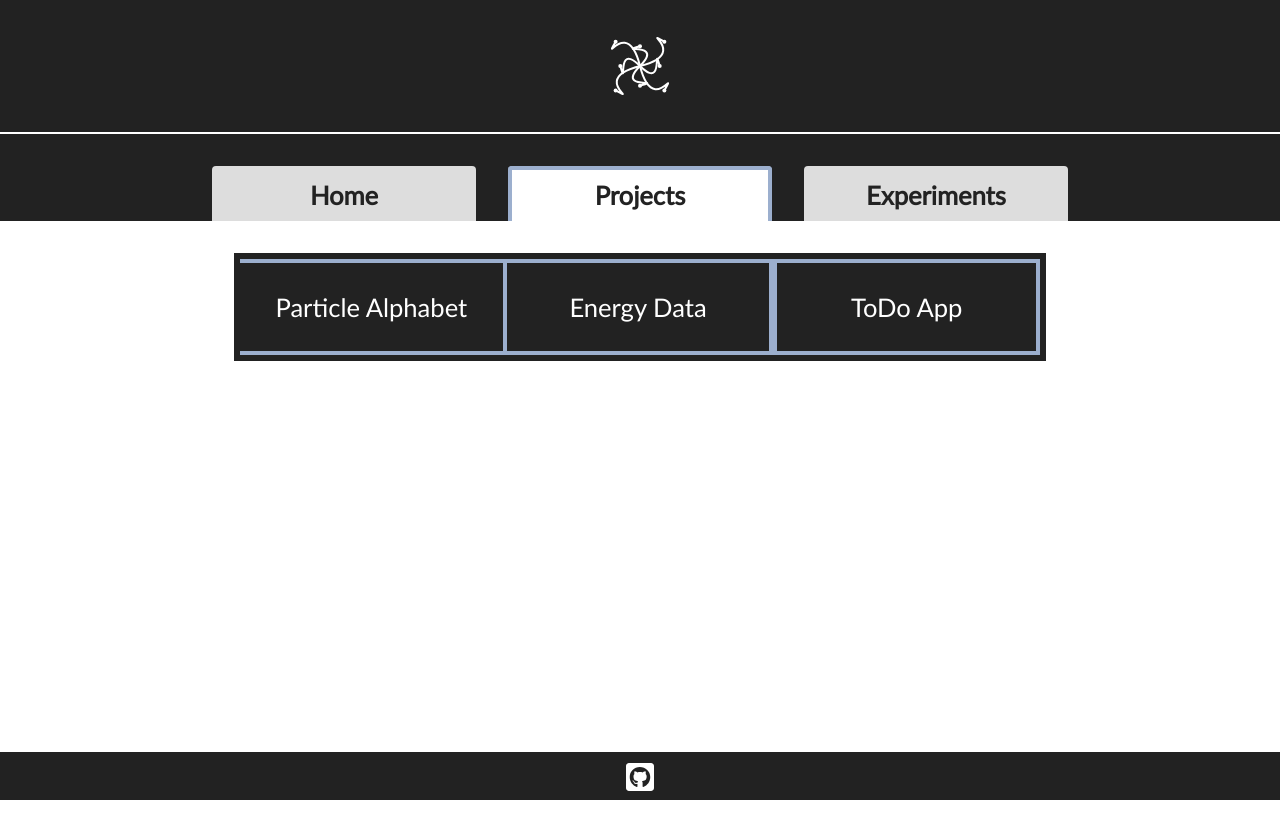
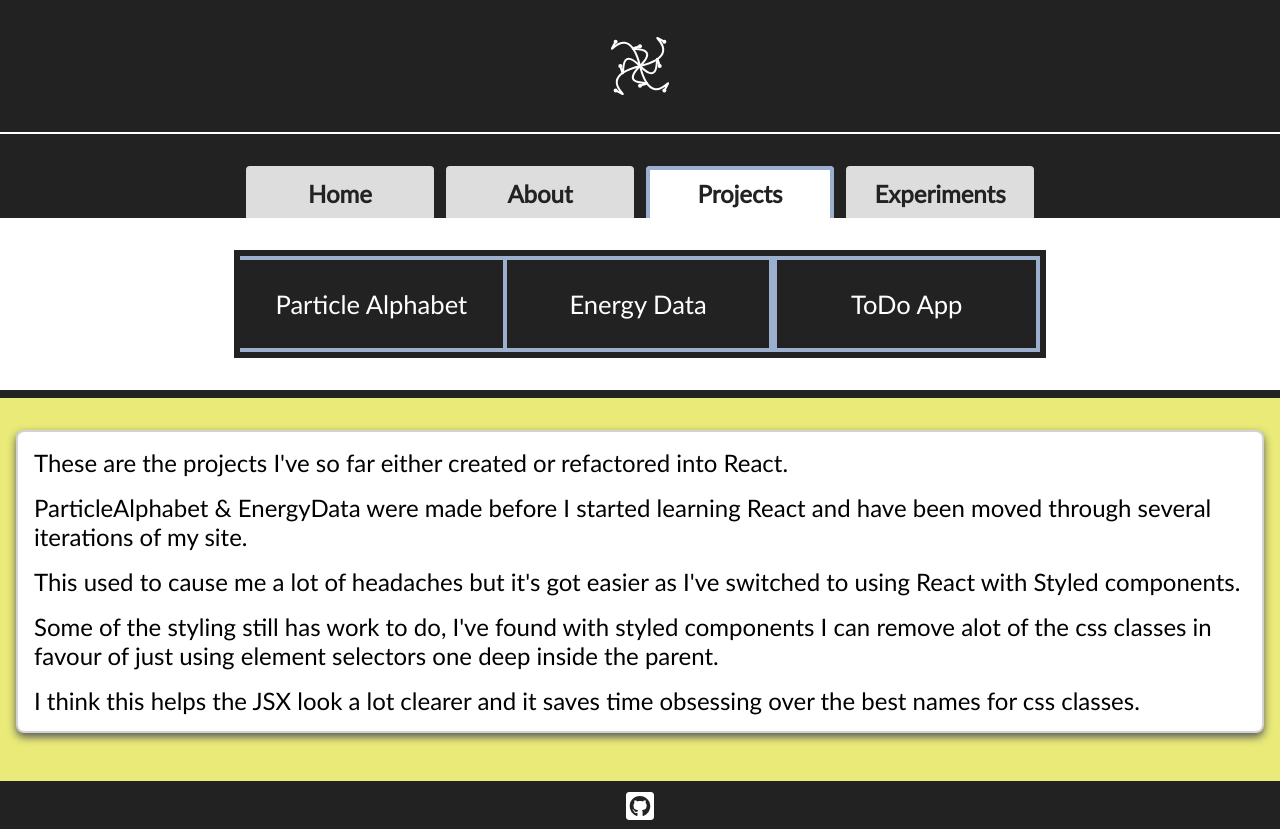
Before and after one commit to Hoppy1982/portfolio-v4, a React app: page /projects in a window 1280 px wide. Before the commit the page ends 800 px from the top, so only its background shows below. Built offline with nearby package versions, Linux system fonts and the light colour scheme.

Commit message:
improved charts styling overflow not working & margins on WorldBankAPI

```diff
--- /dev/null
+++ b/client/src/components/About.js
@@ -0,0 +1,41 @@
+import React, { Component } from 'react'
+import styled from 'styled-components'
+import commonStyles from '../common-styles'
+
+
+function About(props) {
+  return <div className={props.className}>
+    <p>About page placeholder</p>
+  </div>
+}
+
+
+const StyledAbout = styled(About)`
+  ${commonStyles.defaultStyles}
+  font-size: 16px;
+  margin-top: 1.5em;
+
+  article {
+    margin: ${commonStyles.sideMarginOne};
+    border: solid lightgrey 2px;
+    border-radius: 8px;
+    box-shadow: 0px 4px 8px #575859;
+    background-color: ${commonStyles.colorOne};
+    color: #fff;
+  }
+
+  p {
+    margin: ${commonStyles.sideMarginOne};
+    text-align: center;
+    font-size: calc(1.2em + 0.5vw);
+  }
+
+  @media only screen
+    and (min-device-width: 1200px)
+    and (min-width: 1200px) {
+      flex: 1 1 100%;
+      max-width: 1200px;
+    }
+`
+
+export default StyledAbout
--- a/client/src/components/App.js
+++ b/client/src/components/App.js
@@ -21,6 +21,7 @@ import NotFound from './NotFound'
 import Header from './Header'
 import Footer from './Footer'
 import Home from './Home'
+import About from './About'
 import Experiments from './Experiments'
 import ProjectNavAndView from './ProjectNavAndView/ProjectNavAndView'
 
@@ -37,6 +38,7 @@ class App extends Component {
         <main>
           <Switch>
             <Route exact path='/home' component={Home} />
+            <Route exact path='/about' component={About} />
             <Route exact path='/experiments' component={Experiments} />
             <Route path='/projects' component={ProjectNavAndView} />
             <Route exact path='/' component={Home} />
--- a/client/src/components/Nav.js
+++ b/client/src/components/Nav.js
@@ -10,6 +10,7 @@ class Nav extends Component {
     return(
       <nav className={this.props.className}>
         <NavLink to='/home' activeClassName='active' exact={true} className='navbar__link'>Home</NavLink>
+        <NavLink to='/about' activeClassName='active' exact={true} className='navbar__link'>About</NavLink>
         <NavLink to='/projects' activeClassName='active' className='navbar__link'>Projects</NavLink>
         <NavLink to='/experiments' activeClassName='active' className='navbar__link'>Experiments</NavLink>
       </nav>
@@ -32,13 +33,13 @@ const StyledNav = styled(Nav)`
 
 
   .navbar__link {
-    flex: 0 1 auto;
+    flex: 0 1 180px;
     list-style: none;
     height: 2em;
-    font-size: calc(0.8em + 1vw);
+    font-size: calc(0.7em + 1vw);
     line-height: 2em;
-    margin-left: ${commonStyles.sideMarginOne};
-    margin-right: ${commonStyles.sideMarginOne};
+    margin-left: 6px;
+    margin-right: 6px;
     background: #ddd;
     color: ${commonStyles.colorOne};
     font-weight: 600;
--- a/client/src/components/ProjectNavAndView/ProjectNavAndView.js
+++ b/client/src/components/ProjectNavAndView/ProjectNavAndView.js
@@ -6,7 +6,7 @@ import {
 } from 'react-router-dom'
 import styled from 'styled-components'
 import ProjectNav from './ProjectNav/ProjectNav'
-import ToDo from './../projects/ToDo/ToDo'
+import ProjectsDesc from './ProjectsDesc'
 import ProjectOne from './../projects/ParticleAlphabet/ProjectOne'
 import ProjectTwo from './../projects/WorldBankAPI/ProjectTwo'
 import ToDoContainer from './../projects/ToDo/ToDoContainer'
@@ -26,6 +26,7 @@ class ProjectNavAndView extends Component {
           <Route path={`${this.props.match.path}/to-do-app`} component={ToDoContainer} />
           <Route path={`${this.props.match.path}/particle-alphabet`} component={ProjectOne} />
           <Route path={`${this.props.match.path}/world-bank-api`} component={ProjectTwo} />
+          <Route path={`${this.props.match.path}`} component={ProjectsDesc}/>
         </Switch>
       </div>
     )
--- /dev/null
+++ b/client/src/components/ProjectNavAndView/ProjectsDesc.js
@@ -0,0 +1,64 @@
+import React, { Component } from 'react'
+import styled from 'styled-components'
+import commonStyles from '../../common-styles'
+
+
+function ProjectsDesc(props) {
+  return <div className={props.className}>
+    <article>
+      <p>
+        These are the projects I've so far either created or refactored into
+        React.
+      </p>
+      <p>
+        ParticleAlphabet & EnergyData were made before I started learning
+        React and have been moved through several iterations of my site.
+      </p>
+      <p>
+        This used to cause me a lot of headaches but it's got easier as I've
+        switched to using React with Styled components.
+      </p>
+      <p>
+        Some of the styling still has work to do, I've found with styled
+        components I can remove alot of the css classes in favour of just using
+        element selectors one deep inside the parent.
+      </p>
+      <p>
+        I think this helps the JSX look a lot clearer and it saves time
+        obsessing over the best names for css classes.
+      </p>
+    </article>
+  </div>
+}
+
+const StyledProjectsDesc = styled(ProjectsDesc)`
+  ${commonStyles.defaultStyles}
+  display: flex;
+  flex: 1 1 auto;
+  flex-direction: column;
+  align-items: center;
+
+  font-size: 16px;
+  width: 100%;
+  margin-top: 2em;
+  padding-top: 1em;
+  padding-bottom: 2em;
+  border-top: solid ${commonStyles.colorOne} 8px;
+  background-color: #eaea79;
+
+  article {
+    margin: ${commonStyles.sideMarginOne};
+    border: solid lightgrey 2px;
+    border-radius: 8px;
+    box-shadow: 0px 4px 8px #575859;
+    background-color: #fff;
+  }
+
+  p {
+    margin: ${commonStyles.sideMarginOne};
+    text-align: left;
+    font-size: calc(1.1em + 0.5vw);
+  }
+`
+
+export default StyledProjectsDesc
--- a/client/src/components/projects/ParticleAlphabet/ProjectOne.js
+++ b/client/src/components/projects/ParticleAlphabet/ProjectOne.js
@@ -111,11 +111,6 @@ class ProjectOne extends Component {
 const StyledProjectOne = styled(ProjectOne)`
   ${commonStyles.defaultStyles}
   display: flex;
-  align-items: center;
-  flex-direction: column;
-  //justify-content: space-around;
-
-  display: flex;
   flex: 1 1 auto;
   flex-direction: column;
   align-items: center;
--- a/client/src/components/projects/WorldBankAPI/ProjectTwoCharts.js
+++ b/client/src/components/projects/WorldBankAPI/ProjectTwoCharts.js
@@ -1,5 +1,6 @@
 import React, { Component } from 'react'
 import styled from 'styled-components'
+import commonStyles from '../../../common-styles'
 
 
 class ProjectTwoCharts extends Component {
@@ -141,12 +142,13 @@ function RenderAbsolutesBar(props) {
 
 const StyledProjectTwoCharts = styled(ProjectTwoCharts)`
   box-sizing: border-box;
+  width: 100%;
 
   .chart {
     background-color: #fff;
     border: solid #222 2px;
     border-top-right-radius: 24px;
-    width: 94%;
+    width: calc(100% - ${commonStyles.sideMarginOne} - ${commonStyles.sideMarginOne});
     margin-left: auto;
     margin-right: auto;
     margin-top: 1em;
--- a/client/src/components/projects/WorldBankAPI/WorldBankAPIProjectDesc.js
+++ b/client/src/components/projects/WorldBankAPI/WorldBankAPIProjectDesc.js
@@ -10,35 +10,35 @@ function WorldBankAPIProjectDesc(props) {
       This project combines data from a few different endpoints of the world
       bank API to show either energy production sources as a percentage or in
       absolute terms.
+    </p>
     <p>
-    </p>
       I was trying to illustrate that while a greater of energy is being
       produced from clean sources that the total energy produced from fossil
       fuels might still be rising.
+    </p>
     <p>
-    </p>
       Data for the UK is always shown, then you can select a second country to
       compare it to.
+    </p>
     <p>
-    </p>
       I decided against including a vertical scale for the absolute values for
       two reasons, firstly I think the numbers are meaningless to most people
       and secondly I was trying to keep the chart as simple as possible as it's
       just made using simple css.
+    </p>
     <p>
-    </p>
       The learning objective for me doing this was practice at using an API, not
       a graphics library.
+    </p>
     <p>
-    </p>
       In hindsight, this is not the best way of displaying the data for energy
       production in absolute terms.
+    </p>
     <p>
-    </p>
       Either I could have used a logarithmic scale or I think better yet, a pie
       chart of which it's area equated to energy amount produced.
+    </p>
     <p>
-    </p>
       In that way you could still illustrate a comparision between the UK and
       somewhere else...although you'd need a slider for the year perhaps.
     </p>
@@ -47,33 +47,33 @@ function WorldBankAPIProjectDesc(props) {
     <p>
       The world bank API has loads of good information but finding the specific
       data I wanted was a pain.
+    </p>
     <p>
+      I used several different fetch calls and then combined the responses.
     </p>
-      I used several different fetch calls and then combined the responses.
     <p>
-    </p>
       For example one fetch was used to get population data for each country,
       then another for energy consumption per capita.
+    </p>
     <p>
+      They were combined to get total energy usage per country.
     </p>
-      They were combined to get total energy usage per country.
     <p>
-    </p>
       In total 6 separate fetch requests are made (consumption per capita,
       population, percentage energy produced from solar & wind combined,
       percentage from hydro, percentage from nuclear and percentage from fossil
       fuels).
+    </p>
     <p>
-    </p>
       There must be some other energy sources, such as burning rubbish that I
       didn't account for so the percentage columns have a slight variation in
       height.
+    </p>
     <p>
-    </p>
       That could be fixed by including an 'other sources' block when I get
       around to it.
+    </p>
     <p>
-    </p>
       I used promise.all to harvest up all the different responses before doing
       the mathsy stuff.
     </p>
```
